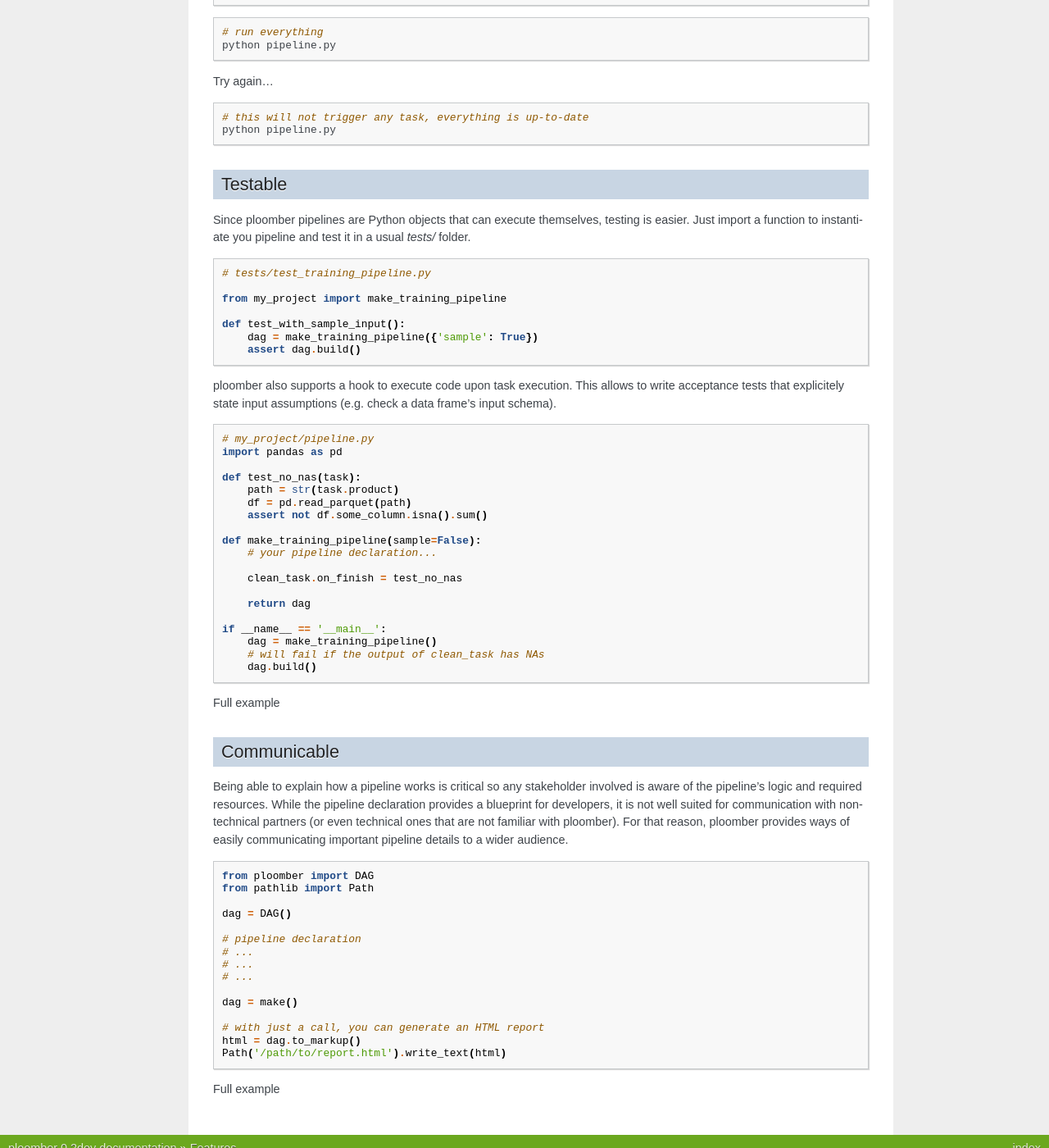
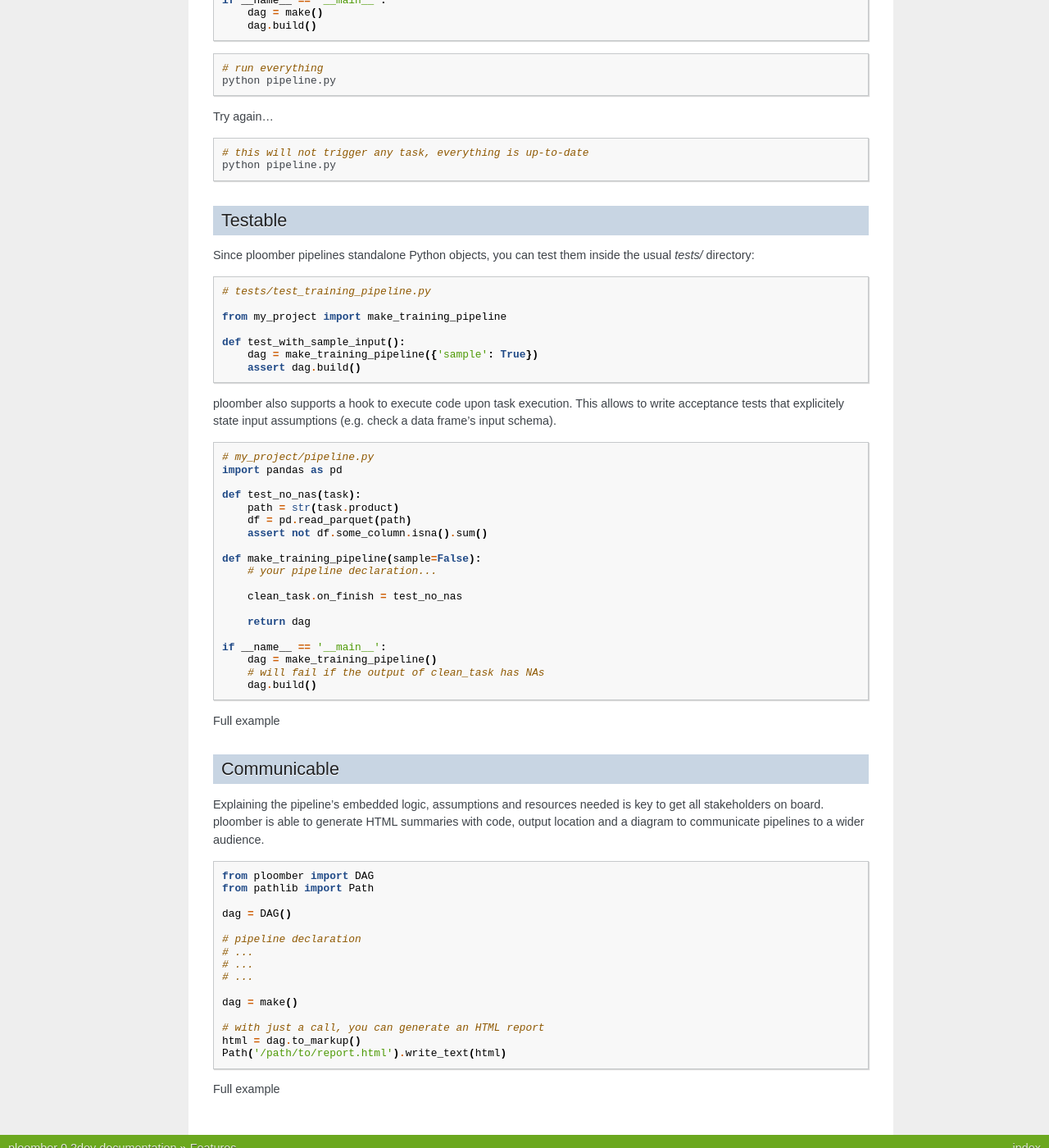
Before and after one commit to ploomber/ploomber, a Sphinx documentation site: the page built from doc/features.rst, in a window 1280 px wide and 1400 px high, scrolled down 1451 px. Shown: the whole window at 82% size. Built offline with Sphinx 7.4.7, drawn with Linux system fonts in a browser that asks for light colours; some of the changed text lies outside the part shown.

Commit message:
updating docs

```diff
--- a/doc/features.rst
+++ b/doc/features.rst
@@ -48,8 +48,7 @@
 Standalone
 ----------
 
-ploomber's pipelines can be executed after creation, no need to setup a
-separate system.
+ploomber's pipelines are ready to run right after being created, no need to setup a separate system.
 
 .. code-block:: python
 
@@ -62,14 +61,14 @@
     # ...
     # ...
 
-    # execute it
+    # execute it now
     dag.build()
 
 
 Incremental
 -----------
 
-ploomber keeps track of code changes and only executes a task if the code has changed since its last execution.
+Pipelines usually take hours or even days to run, during the development phase, it is wasteful to re-execute the pipeline on each change. ploomber keeps track of code changes and only executes a task if the source code has changed since its last execution.
 
 
 .. code-block:: python
@@ -108,9 +107,8 @@
 Testable
 --------
 
-Since ploomber pipelines are Python objects that can execute themselves,
-testing is easier. Just import a function to instantiate you pipeline
-and test it in a usual `tests/` folder.
+Since ploomber pipelines standalone Python objects, you can test them inside
+the usual `tests/` directory:
 
 
 .. code-block:: python
@@ -156,12 +154,9 @@
 Communicable
 ------------
 
-Being able to explain how a pipeline works is critical so any stakeholder
-involved is aware of the pipeline's logic and required resources. While the
-pipeline declaration provides a blueprint for developers, it is not well
-suited for communication with non-technical partners (or even technical ones
-that are not familiar with ploomber). For that reason, ploomber provides ways
-of easily communicating important pipeline details to a wider audience.
+Explaining the pipeline's embedded logic, assumptions and resources needed is key to get all stakeholders on board. ploomber is able to generate HTML
+summaries with code, output location and a diagram to communicate pipelines to
+a wider audience.
 
 .. code-block:: python
 
```
